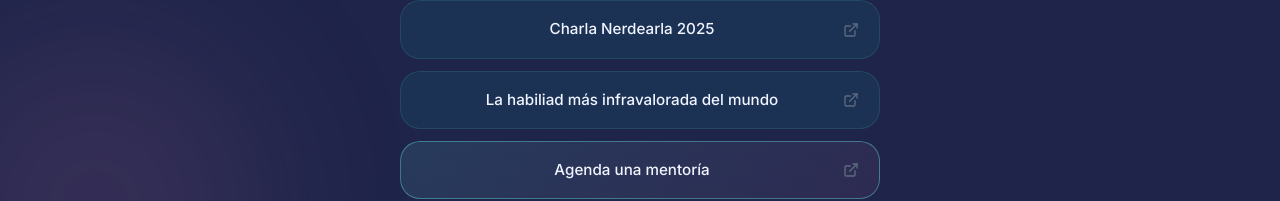
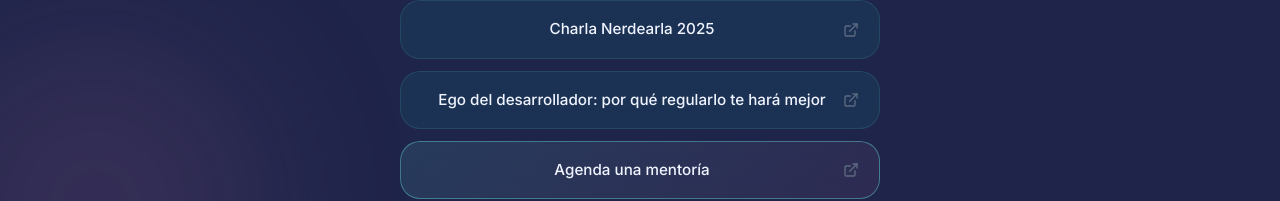
Before and after one commit to marlaurita/mi-web, a React (Vite) app: page /links in a window 1280 px wide. Shown: the part 501-702 px from the top of the page. Built offline with nearby package versions, Linux system fonts and the light colour scheme.

Commit message:
feat: update links with recent post (ego)

```diff
--- a/src/pages/Links/Links.jsx
+++ b/src/pages/Links/Links.jsx
@@ -14,8 +14,8 @@ const LINKS = [
   },
   {
     id: 'devto',
-    label: 'La habiliad más infravalorada del mundo',
-    href: 'https://dev.to/marilau-tech/la-habilidad-mas-infravalorada-del-mundo-profesional-dar-y-recibir-mentoria-5dmh',
+    label: 'Ego del desarrollador: por qué regularlo te hará mejor',
+    href: 'https://dev.to/marilau-tech/ego-del-desarrollador-y-por-que-regularlo-te-hara-mejor-profesional-k2p',
   },
   {
     id: 'mentoria',
```
